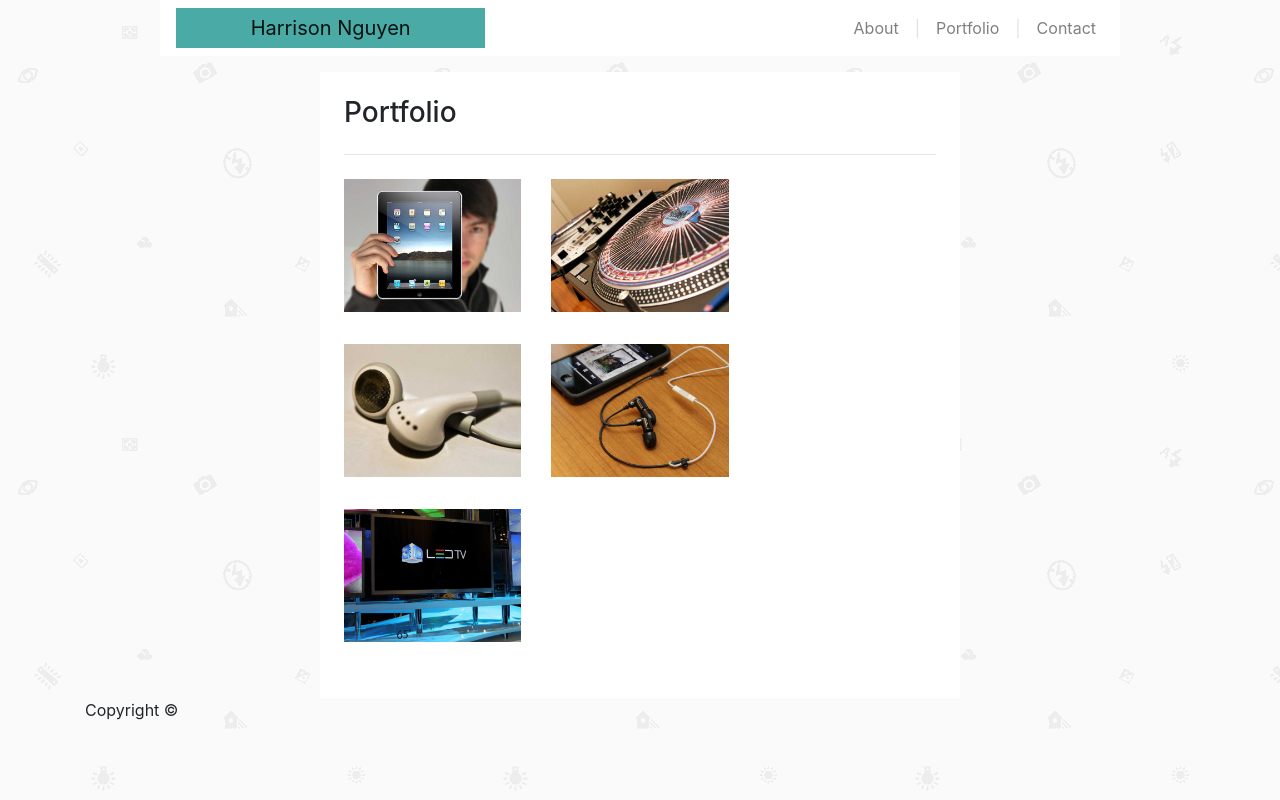
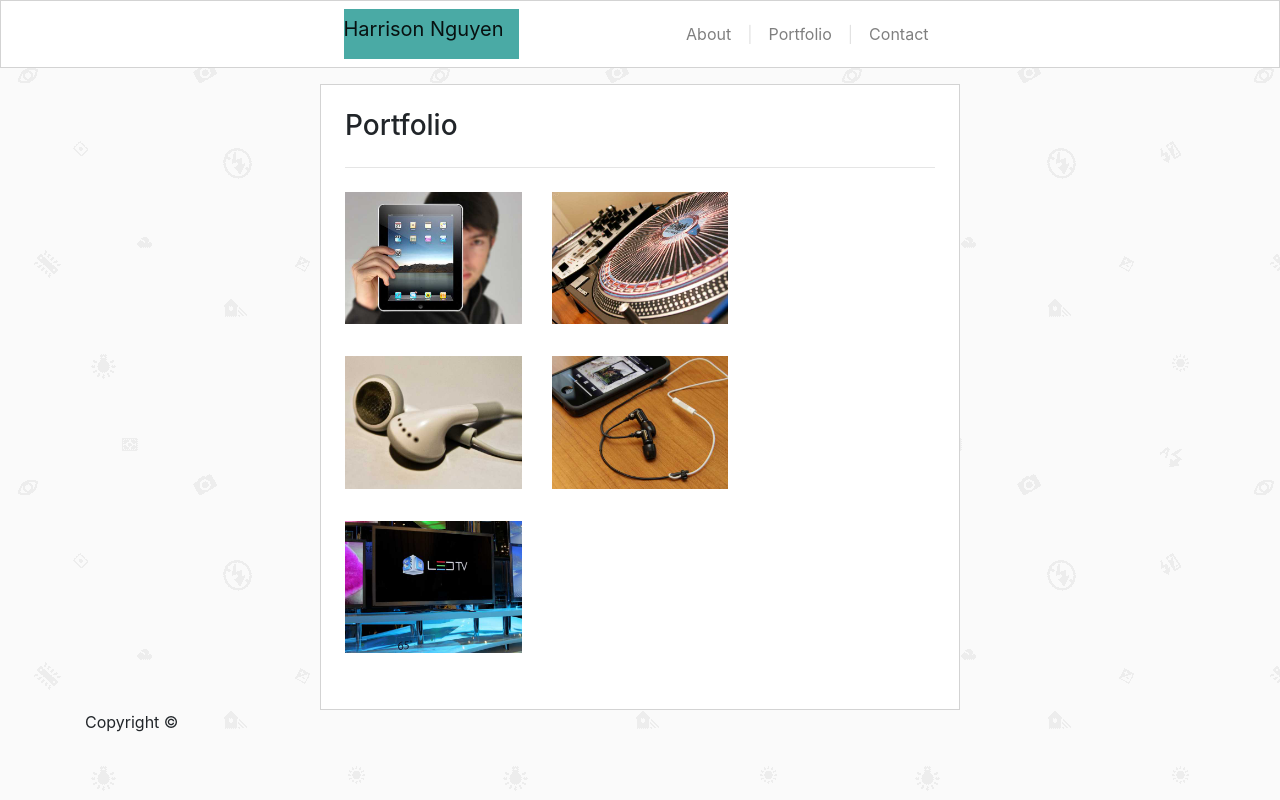
Before and after one commit to Harrisoncre8/harrison-nguyen-prework, a plain HTML site: page Module-1_Assessment/portfolio.html in a window 1280 px wide. Drawn offline with nearby package versions, Linux system fonts and the light colour scheme.

Commit message:
adjust navbar heading

```diff
--- a/Module-1_Assessment/portfolio.html
+++ b/Module-1_Assessment/portfolio.html
@@ -10,8 +10,11 @@
 </head>
 <body>
   <!-- navigation menu -->
-  <nav class="navbar navbar-expand-sm navbar-light container-fluid" style="max-width: 960px;">
-      <a class="navbar-brand col-4 text-center" href="#">Harrison Nguyen</a>
+  <nav class="navbar navbar-expand-sm navbar-light container-fluid" style=" border: 1px solid lightgray;">
+    <div class="container col-6" style="max-width: 960px;">
+      <div style="background-color: #4aaaa5; height: 50px;">
+        <a class="navbar-brand" href="#">Harrison Nguyen</a>
+      </div>
       <!-- on small screens, nav links will collapse to toggle button -->
       <button class="navbar-toggler" type="button" data-toggle="collapse" data-target="#navbarText" aria-controls="navbarText" aria-expanded="false" aria-label="Toggle navigation">
         <span class="navbar-toggler-icon"></span>
@@ -31,21 +34,11 @@
           </li>
         </ul>
       </div>
+    </div>
   </nav>
 
-  <!-- <div class="container">
-    <nav class="navbar navbar-expand-sm navbar-light d-flex row" role="navigation">
-      <a class="navbar-brand mr-auto p-2">Harrison Nguyen</a>
-      <div class="navbar-nav col-4">
-        <a class="nav-item nav-link p-2" href="#">About</a>
-        <a class="nav-item nav-link active p-2" href="#">Portfolio</a>
-        <a class="nav-item nav-link p-2" href="#">Contact</a>
-      </div>
-    </nav>
-  </div> -->
-
   <!-- portfolio image grid -->
-  <div class="container col-6 p-4" style="background-color: white; margin-top: 1em;">
+  <div class="container col-6 p-4" style="background-color: white; margin-top: 1em; border: 1px solid lightgray;">
     <!-- header in row 1 -->
     <div class="row">
       <div class="col-12">
```
